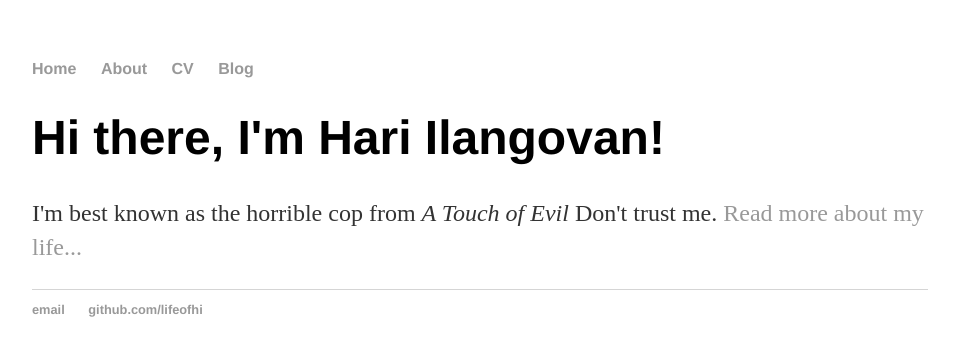
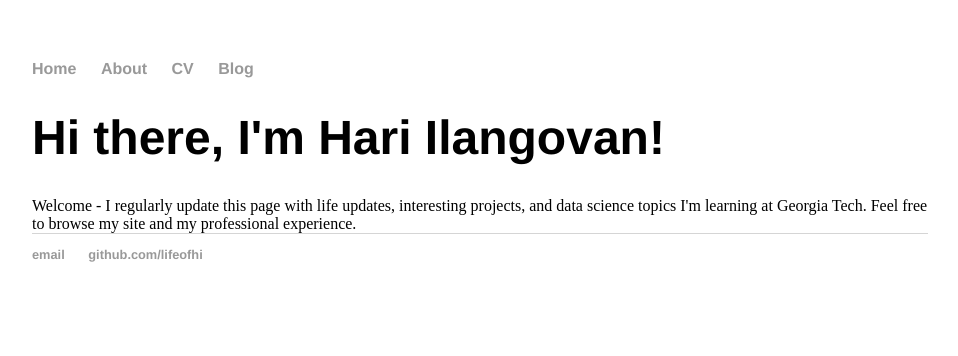
Before and after one commit to LifeOfHi/lifeofhi.github.io, a Jekyll site: the page built from index.html, in a window 1280 px wide. Shown: the top 356 px of the page, without its empty margins (160-1118 px from the left). Built offline with Jekyll 4.4.1, drawn with Linux system fonts in a browser that asks for light colours.

Commit message:
Updated home and about

```diff
--- a/index.html
+++ b/index.html
@@ -2,7 +2,12 @@
 layout: default
 title: Hari Ilangovan
 ---
-<div class="blurb">
-	<h1>Hi there, I'm Hari Ilangovan!</h1>
-	<p>I'm best known as the horrible cop from <em>A Touch of Evil</em> Don't trust me. <a href="/about">Read more about my life...</a></p>
-</div><!-- /.blurb -->
+
+<h1>Hi there, I'm Hari Ilangovan!</h1>
+
+Welcome - I regularly update this page with life updates, interesting projects, and data science topics I'm learning at Georgia Tech.
+
+Feel free to browse my site and my professional experience.
+<!-- /.blurb -->
+
+<!-- # Hi there, I'm Hari Ilangovan -->
```
Also changed, not shown: about.md (added, +8 -0 lines), 2 other files.
